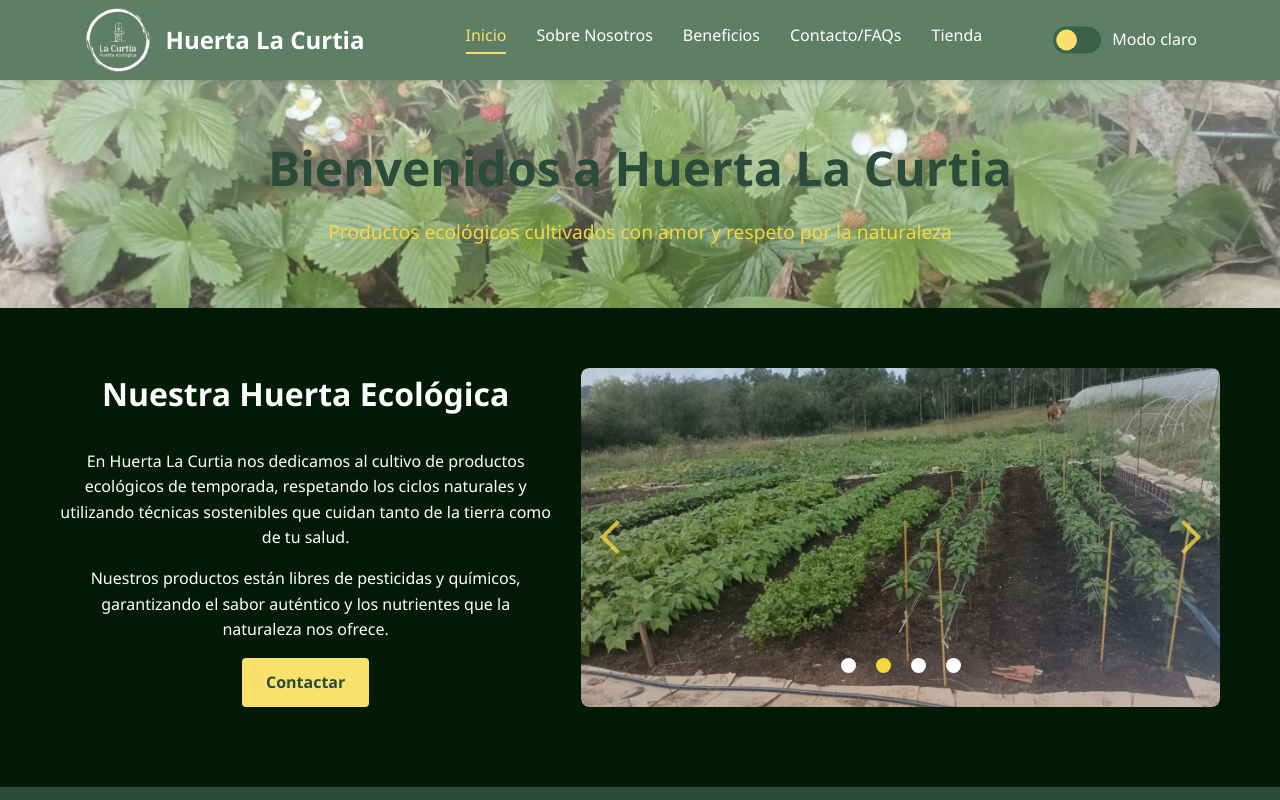
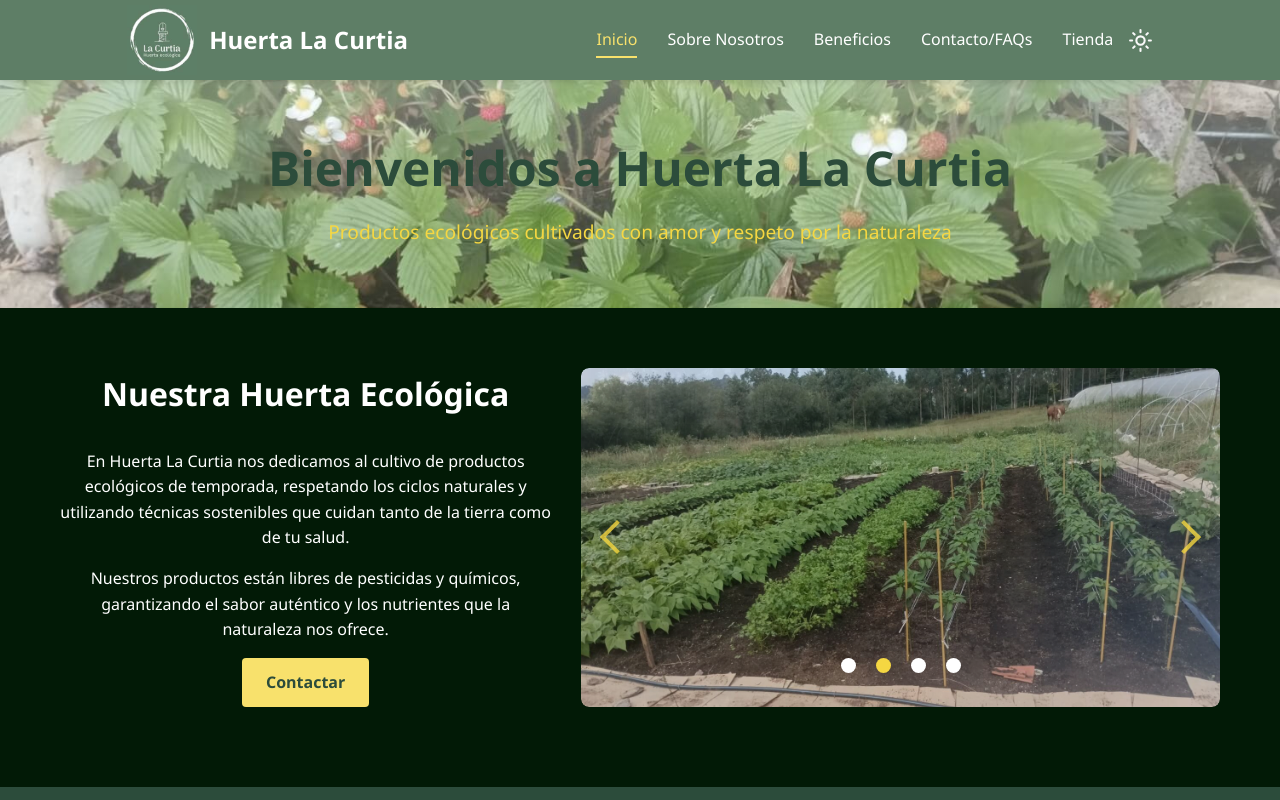
Before and after one commit to kilofafeure/HLC, an Angular app: page /inicio in a window 1280 px wide. Shown: the top 800 px of the page. Built offline with nearby package versions, Linux system fonts and the light colour scheme.

Commit message:
iconos dark/light mode

```diff
--- a/src/app/components/header/header.component.css
+++ b/src/app/components/header/header.component.css
@@ -92,27 +92,12 @@
     background-color: var(--checkbox-selected);
   }
 
-  /* Dark mode */
-  .theme-switch {
-    transform: scale(0.8);
-    height: 34px;
-    position: relative;
-    width: 60px;
-    margin-left: 50px;
+  .switchTheme img {
+    background-color: var(--primary);
   }
 
-  .theme-switch-wrapper {
-    display: flex;
-    align-items: center;
-  }
-
-  .theme-switch-wrapper > span {
-    margin-left: 5px;
-    font-size: 1rem;
-  }
-
-  .theme-switch input {
-    display:none;
+  .switchTheme button {
+    border: none;
   }
 
   .slider {
--- a/src/app/components/header/header.component.html
+++ b/src/app/components/header/header.component.html
@@ -29,12 +29,15 @@
           </li>
         }
       </ul>
-      <div class="theme-switch-wrapper">
-        <label class="theme-switch" for="checkbox">
-              <input type="checkbox" id="checkbox" (change)="switchTheme($event)"  />
-              <div class="slider round"></div>
-        </label>
-        <span>{{ tipoModo }}</span>
+      <div class="switchTheme">
+        <button (click)="switchTheme()">
+          @if (isDarkMode) {
+            <img ngSrc = "../../../assets/icons/lucide/sun.svg" alt="Modo claro" width="25" height="25"/>
+          }
+          @else {
+            <img ngSrc = "../../../assets/icons/lucide/moon-star.svg" alt="Modo oscuro" width="25" height="25"/>
+          }
+        </button>
       </div>
       <label class="menu-toggle" (click)="toggleMenu()" for="menu-bt">Menú</label><br>
     </nav>
--- a/src/app/components/header/header.component.ts
+++ b/src/app/components/header/header.component.ts
@@ -20,22 +20,22 @@ export class HeaderComponent {
   ]
 
   isMenuOpen: boolean = false
-  tipoModo: string = "Modo claro"
+  isDarkMode: boolean = true
 
   toggleMenu() {
     this.isMenuOpen = !this.isMenuOpen
   }
 
-  switchTheme(e: any) {
-    if (e.target.checked) {
-      this.tipoModo = "Modo oscuro";
-      document.documentElement.setAttribute('data-theme', 'light');
-      localStorage.setItem('theme', 'light');
+  switchTheme() {
+    if (!this.isDarkMode) {
+      this.isDarkMode = true;
+      document.documentElement.setAttribute('data-theme', 'dark');
+      localStorage.setItem('theme', 'dark');
     }
     else {
-        this.tipoModo = "Modo claro";
-        document.documentElement.setAttribute('data-theme', 'dark');
-        localStorage.setItem('theme', 'dark');
+        this.isDarkMode = false
+        document.documentElement.setAttribute('data-theme', 'light');
+        localStorage.setItem('theme', 'light');
     }
   }
 }
```
Also changed, not shown: src/styles.css (+8 -1 lines), src/assets/icons/lucide/moon-star.svg (added), src/assets/icons/lucide/sun.svg (added), 14 other files (tests, documents, lock files or other folders).
